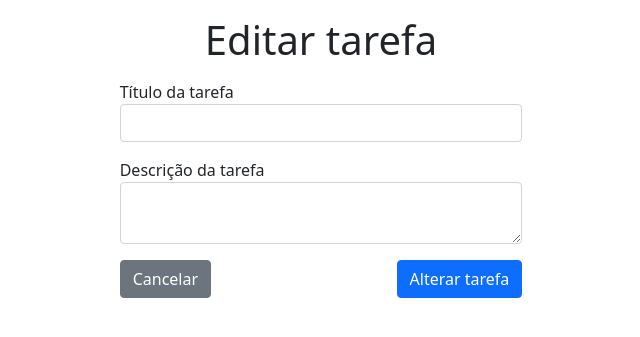
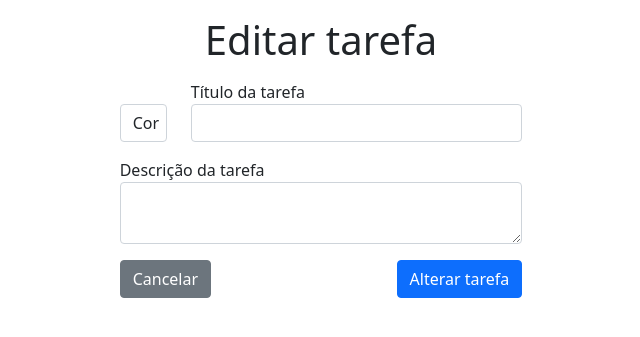
Before and after one commit to CaioUFMS/todolist, a Flask app: template todoapp/templates/editar_tarefa.html in a window 1280 px wide. Shown: the part 56-393 px from the top of the page, without its empty margins (319-959 px from the left). Run offline with Flask 2, Linux system fonts and the light colour scheme; the template is opened without the code that fills it: values that come from a table or form of the project are taken from there, others are empty; some libraries are stand-ins or nearby versions.

Commit message:
adicionando atributo cor nas tarefas

```diff
--- a/todoapp/forms.py
+++ b/todoapp/forms.py
@@ -35,12 +35,13 @@ class FormLista(FlaskForm):
 
 class FormTarefa(FlaskForm):
     titulo = StringField('Título da tarefa', validators=[DataRequired()])
-    descricao = TextAreaField('Descrição da tarefa', validators=[DataRequired(), Length(min=20, max=100,
+    descricao = TextAreaField('Descrição da tarefa', validators=[DataRequired(), Length(min=5, max=100,
                                                                                         message='A quantidade de '
                                                                                                 'caracteres deve ser '
-                                                                                                'maior que 20 e menor '
+                                                                                                'maior que 5 e menor '
                                                                                                 'que 100')])
     data = DateField('Data')
+    cor = StringField('')
     submit = SubmitField('Alterar tarefa')
 
 
--- a/todoapp/models.py
+++ b/todoapp/models.py
@@ -45,4 +45,5 @@ class Tarefa(BaseModel):
     titulo = CharField()
     descricao = TextField()
     concluida = BooleanField(default=False)
+    cor = CharField(default="rgb(255, 255, 255)")
     lista = ForeignKeyField(Lista, backref='tarefas')
--- a/todoapp/routes.py
+++ b/todoapp/routes.py
@@ -142,9 +142,11 @@ def editar_tarefa(id_lista, id_tarefa):
             return redirect(url_for('listas'))
         tarefa.titulo = form.titulo.data
         tarefa.descricao = form.descricao.data
+        tarefa.cor = form.cor.data
         tarefa.save()
         flash('Tarefa alterada com sucesso!', 'success')
         return redirect(url_for('listas', id_lista=id_lista))
+    form.descricao.data = tarefa.descricao
     return render_template('editar_tarefa.html', tarefa=tarefa, form=form, id_lista=id_lista)
 
 
--- a/todoapp/static/css/styles.css
+++ b/todoapp/static/css/styles.css
@@ -78,7 +78,23 @@ body {
 }
 
 .color-picker2 {
-  border-color: #6c757d;
+  display: block;
+  width: 100%;
+  height: 100%;
+  padding: 0.375rem 0.75rem;
+  font-size: 1rem;
+  font-weight: 400;
+  text-align: center;
+  line-height: 1.5;
+  color: #212529;
+  background-color: #fff;
+  background-clip: padding-box;
+  border: 1px solid #ced4da;
+  -webkit-appearance: none;
+  -moz-appearance: none;
+  appearance: none;
+  border-radius: 0.25rem;
+  transition: border-color 0.15s ease-in-out, box-shadow 0.15s ease-in-out;
 }
 
 label.color-picker {
@@ -285,6 +301,26 @@ label.color-picker>span>input[type=color]::-moz-focus-inner {
   width: 25%;
 }
 
+/*.btn-1{
+  display: block;
+  width: 100%;
+  padding: 0.375rem 0.75rem;
+  font-size: 1rem;
+  font-weight: 400;
+  text-align: left;
+  line-height: 1.5;
+  color: #212529;
+  background-color: #fff;
+  background-clip: padding-box;
+  border: 1px solid #ced4da;
+  -webkit-appearance: none;
+  -moz-appearance: none;
+  appearance: none;
+  border-radius: 0.25rem;
+  transition: border-color 0.15s ease-in-out, box-shadow 0.15s ease-in-out;
+}*/
+
+
 /*
   .no-radius{
     border-radius: unset!important;
--- a/todoapp/static/js/script.js
+++ b/todoapp/static/js/script.js
@@ -0,0 +1,8 @@
+var ul = document.getElementById("color-picker");
+
+ul.addEventListener('click', function(e) {
+    let colorPickerButton = document.getElementById('color-picker-button')
+    colorPickerButton.style.backgroundColor = e.target.style.backgroundColor;
+    let input = document.getElementById('input-cor-tarefa')
+    input.value = e.target.style.backgroundColor;
+})
--- a/todoapp/templates/editar_tarefa.html
+++ b/todoapp/templates/editar_tarefa.html
@@ -6,7 +6,33 @@
             <div class="col-4">
                 <form action="" method="POST">
                     {{ form.hidden_tag() }}
-                    <div>
+                    <div class="row">
+                        <div class="col-2">
+                            {{ form.cor.label(class="form-control-label") }}
+                            <div class="dropstart">
+                                <button class="color-picker2" type="button" id="color-picker-button" data-bs-toggle="dropdown" aria-expanded="false" style="background-color: {{ tarefa.cor }};">
+                                    Cor
+                                </button>
+                                <ul id="color-picker" class="dropdown-menu" aria-labelledby="dropdownMenuButton1">
+                                    <li><a class="dropdown-item" href="#" style="color:#61bd4f; background-color:#61bd4f;" value="green">Cor</a>
+                                    </li>
+                                    <li><a class="dropdown-item" href="#" style="color:#f2d600; background-color:#f2d600" value="yellow">Cor</a>
+                                    </li>
+                                    <li><a class="dropdown-item" href="#" style="color:#ff9f1a; background-color:#ff9f1a" value="orange">Cor</a>
+                                    </li>
+                                    <li><a class="dropdown-item" href="#" style="color:#ffffff; background-color:#ffffff" value="white">Cor</a>
+                                    </li>
+                                    <li><a class="dropdown-item" href="#" style="color:#eb5a46; background-color:#eb5a46" value="red">Cor</a>
+                                    </li>
+                                    <li><a class="dropdown-item" href="#" style="color:#c377e0; background-color:#c377e0" value="purple">Cor</a>
+                                    </li>
+                                    <li><a class="dropdown-item" href="#" style="color:#00c2e0; background-color:#00c2e0" value="blue">Cor</a>
+                                    </li>
+                                </ul>
+                                {{ form.cor(type="hidden", id="input-cor-tarefa") }}
+                            </div>
+                        </div>
+                        <div class="col-10">
                             {{ form.titulo.label(class="form-control-label") }}
                             {% if form.titulo.errors %}
                                 {{ form.titulo(class="form-control form-control-md is-invalid") }}
@@ -16,8 +42,10 @@
                                     {% endfor %}
                                 </div>
                             {% else %}
-                            {{ form.titulo(class="form-control mb-3 form-control-md", placeholder=tarefa.titulo) }}
+                                {{ form.titulo(class="form-control mb-3 form-control-md", value=tarefa.titulo) }}
                             {% endif %}
+
+                        </div>
                     </div>
                     <div>
                         {{ form.descricao.label(class="form-control-label") }}
@@ -29,7 +57,7 @@
                                 {% endfor %}
                             </div>
                         {% else %}
-                            {{ form.descricao(class="form-control mb-3 form-control-md", placeholder=tarefa.descricao) }}
+                            {{ form.descricao(class="form-control mb-3 form-control-md") }}
                         {% endif %}
                     </div>
                     <div class="row">
--- a/todoapp/templates/lista.html
+++ b/todoapp/templates/lista.html
@@ -67,7 +67,7 @@
                         {% for tarefa in lista_ativa.tarefas %}
                             <div class="col">
                                 <div class="card border-dark mb-3" style="max-width: 18rem;">
-                                    <div class="card-header bg-transparent justify-content-between d-flex">
+                                    <div class="card-header justify-content-between d-flex" style="background-color: {{ tarefa.cor }};">
                                             <div class="text-left">
                                                 {{ tarefa.titulo }}
                                             </div>
```
Also changed, not shown: 1 other file. Lines whose indentation alone changed are shown as unchanged.
